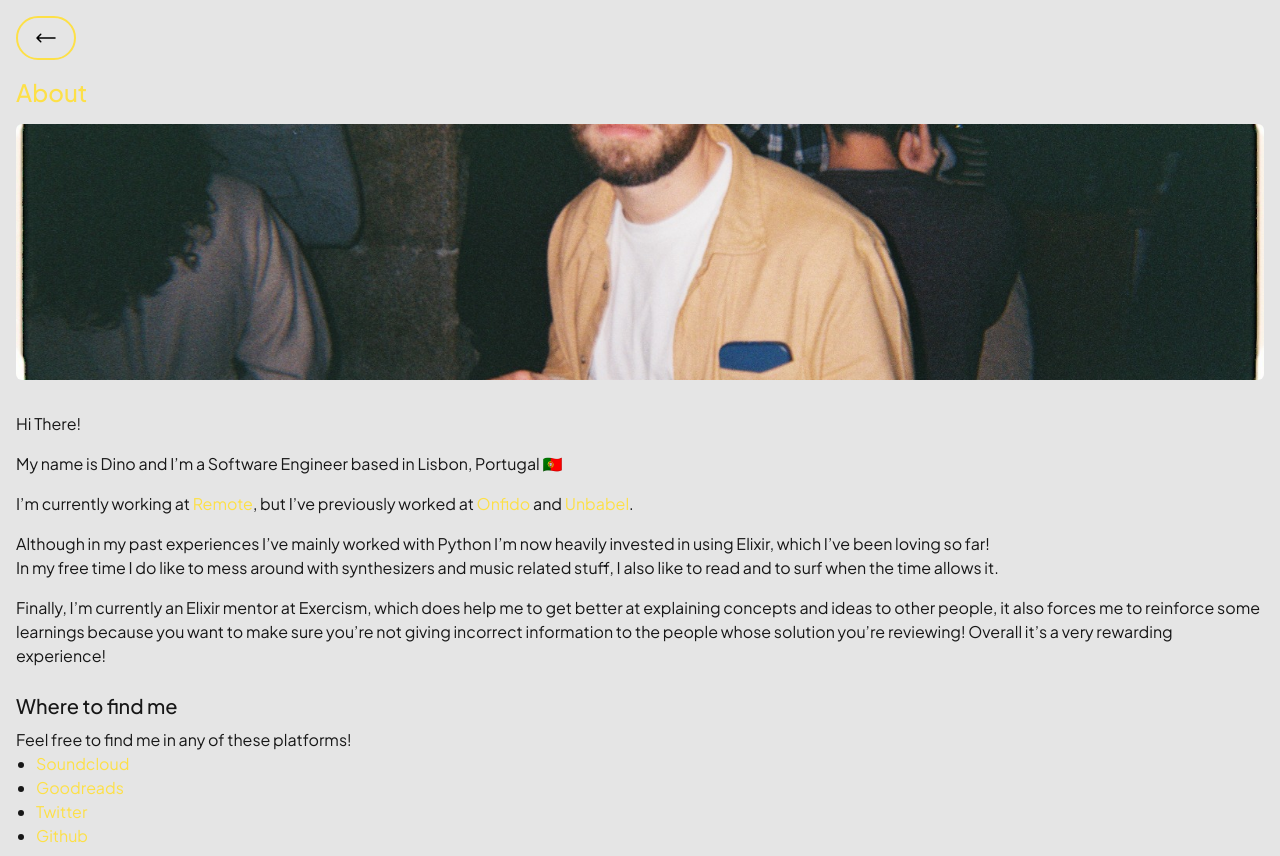
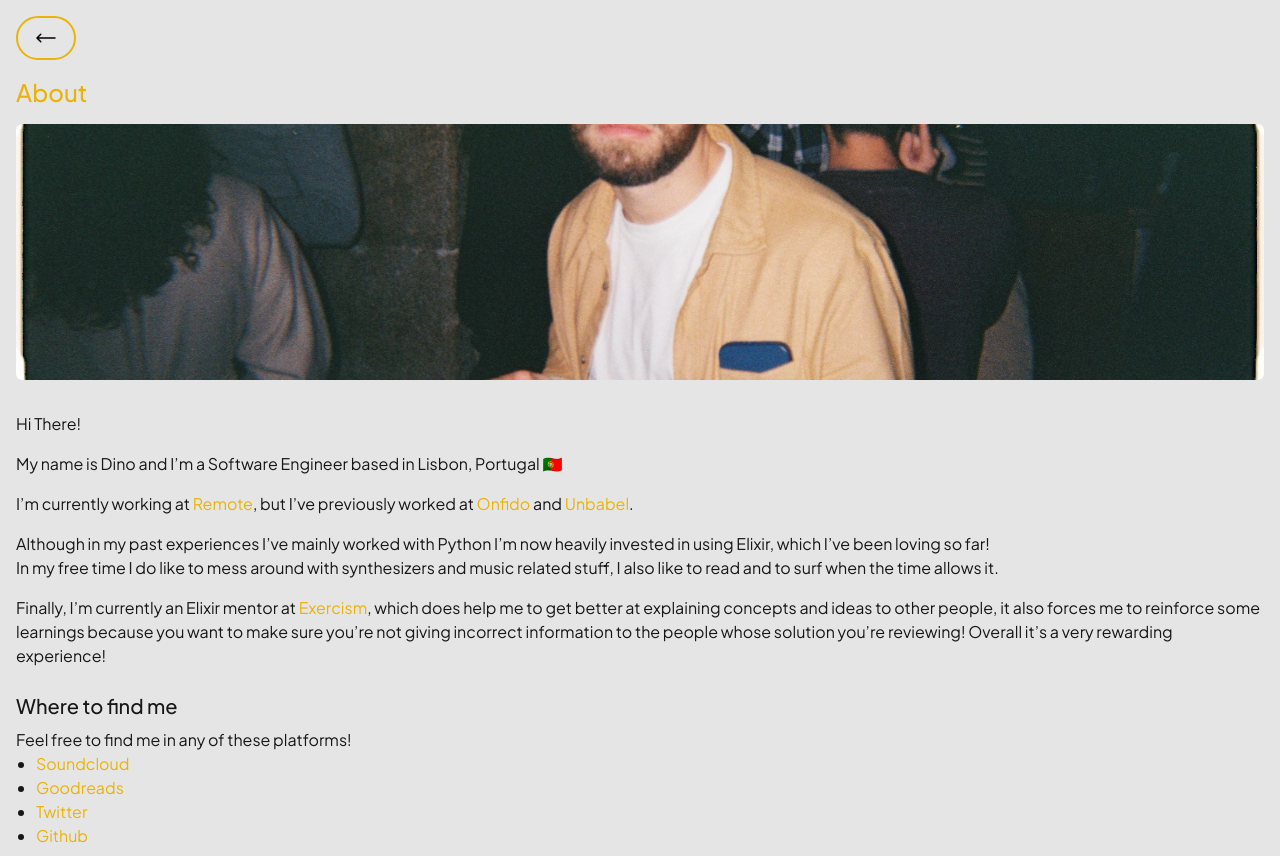
Before and after one commit to dinocosta/dino.codes.next, a Next.js app: page /about in a window 1280 px wide. Built offline with nearby package versions, Linux system fonts and the light colour scheme.

Commit message:
Update colors to work better on light mode

```diff
--- a/components/page_title.js
+++ b/components/page_title.js
@@ -1,3 +1,3 @@
 export default function PageTitle({ title }) {
-	return <h1 className="mb-4 block text-2xl font-medium text-yellow-300">{title}</h1>
+	return <h1 className="mb-4 block text-2xl font-medium text-yellow-500 dark:text-yellow-300">{title}</h1>
 }
--- a/components/pill_button.js
+++ b/components/pill_button.js
@@ -1,5 +1,5 @@
 export default function PillButton(props) {
-	const classNames = "my-4 py-2 px-4 border-2 border-yellow-300 w-fit rounded-full".concat(" ", props.className)
+	const classNames = "my-4 py-2 px-4 border-2 border-yellow-500 dark:border-yellow-300 w-fit rounded-full".concat(" ", props.className)
 
 	return (
 		<button className={classNames} onClick={props.onClick}>
--- a/pages/about.js
+++ b/pages/about.js
@@ -32,15 +32,15 @@ export default function About() {
       </p>
       <p className="py-2">
         I’m currently working at{' '}
-        <Link href="https://remote.com" className="text-yellow-300">
+        <Link href="https://remote.com" className="text-yellow-500 dark:text-yellow-300">
           Remote
         </Link>
         , but I’ve previously worked at{' '}
-        <Link href="https://onfido.com" className="text-yellow-300">
+        <Link href="https://onfido.com" className="text-yellow-500 dark:text-yellow-300">
           Onfido
         </Link>{' '}
         and{' '}
-        <Link href="https://unbabel.com" className="text-yellow-300">
+        <Link href="https://unbabel.com" className="text-yellow-500 dark:text-yellow-300">
           Unbabel
         </Link>
         .
@@ -54,7 +54,7 @@ export default function About() {
       </p>
       <p className="py-2">
         Finally, I’m currently an Elixir mentor at{' '}
-        <Link href="https://exercism.org" className="text-blue dark:text-yellow">
+        <Link href="https://exercism.org" className="text-yellow-500 dark:text-yellow-300">
           Exercism
         </Link>
         , which does help me to get better at explaining concepts and ideas to
@@ -70,7 +70,7 @@ export default function About() {
         <ul className="ml-5 list-disc">
           {links.map(({ href, text }) => (
             <li key={`link-text`}>
-              <Link href={href} className="text-yellow-300">
+              <Link href={href} className="text-yellow-500 dark:text-yellow-300">
                 {text}
               </Link>
             </li>
--- a/pages/index.js
+++ b/pages/index.js
@@ -18,7 +18,7 @@ export default function Home() {
 						<div key={text}>
 							<Link
 								href={href}
-								className="text-2xl font-medium transition-colors hover:text-yellow-300"
+								className="text-2xl font-medium transition-colors hover:text-yellow-500 hover:dark:text-yellow-300"
 							>
 								{text}
 							</Link>
--- a/pages/posts/[id].module.css
+++ b/pages/posts/[id].module.css
@@ -33,7 +33,8 @@
 }
 
 .post a {
-	@apply text-yellow-300;
+	@apply text-yellow-500;
+	@apply dark:text-yellow-300;
 }
 
 .post img {
```
Also changed, not shown: lib/sketches/4.js, 2 other files (tests, documents, lock files or other folders).
